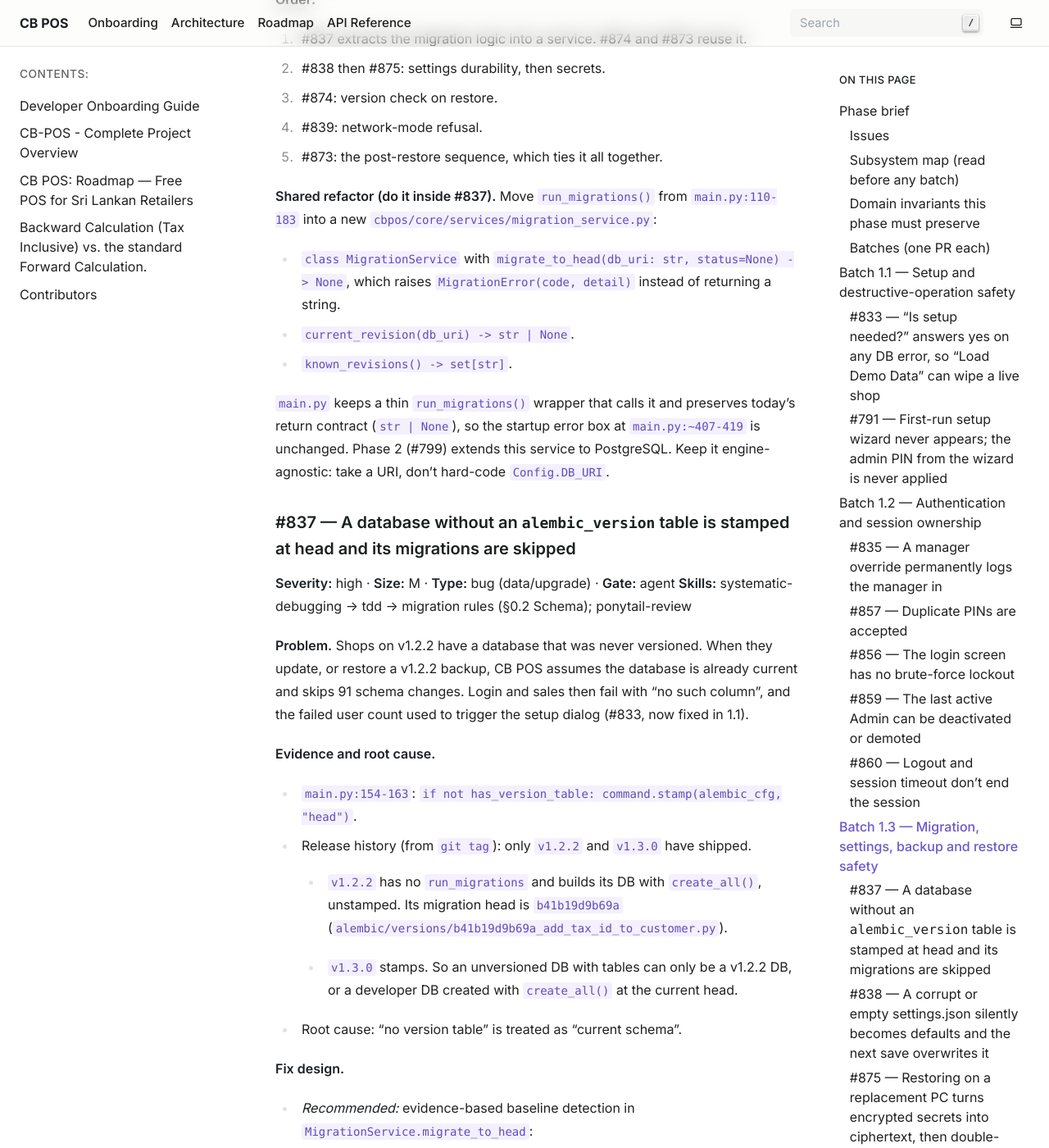
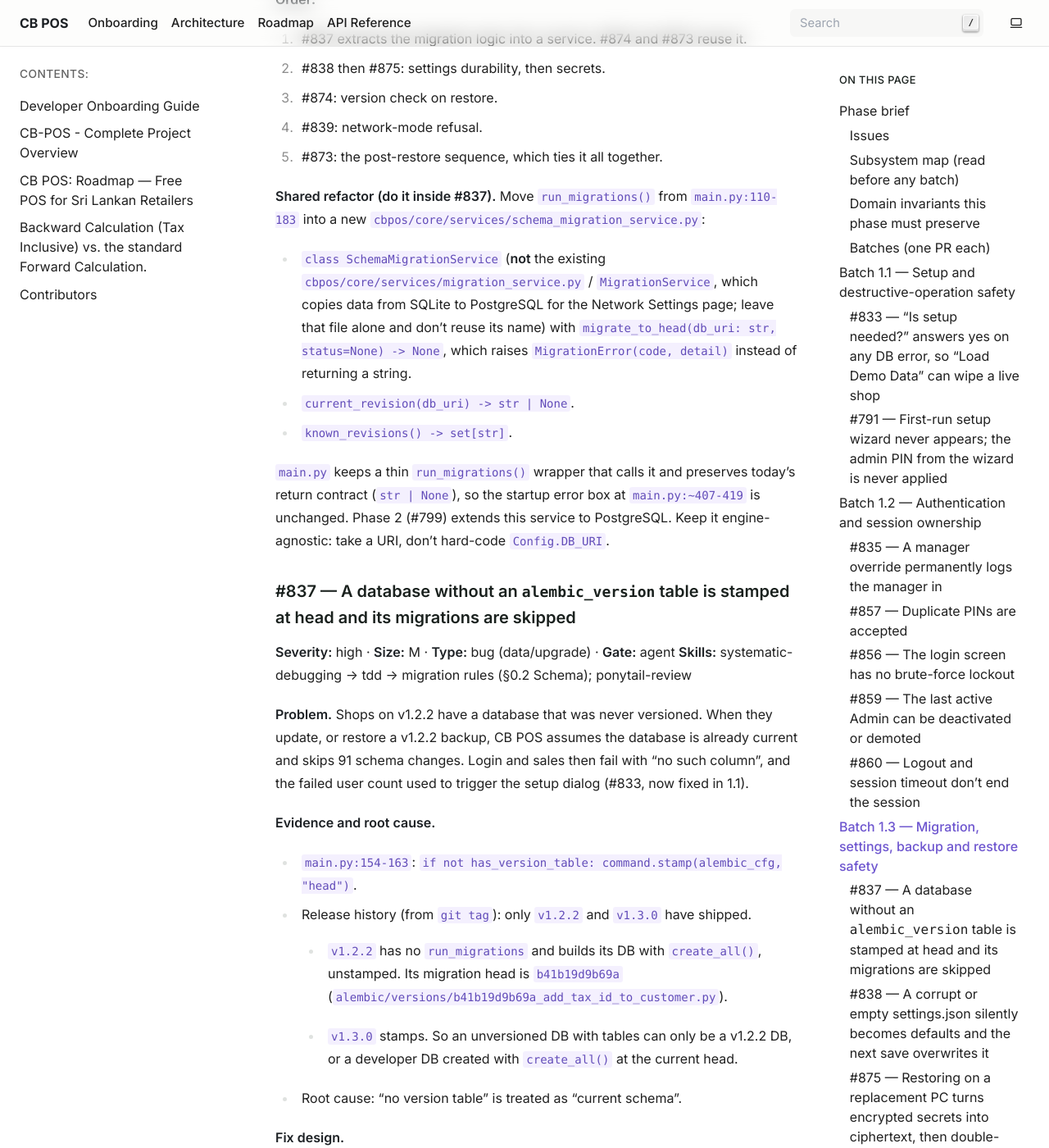
Before and after one commit to HMAHD/CB-POS, a Sphinx documentation site: the page built from docs/remediation/phases/phase-01-safety-auth-recovery.md, in a window 1280 px wide and 1400 px high, scrolled down 36196 px. Shown: the whole window at 82% size. Built offline with Sphinx 7.4.7, drawn with Linux system fonts in a browser that asks for light colours; pages that are not in the unit, such as notebooks, are missing from menus; some of the changed text lies outside the part shown.

Commit message:
docs(remediation): phase 1 - avoid clashing with the existing SQLite-to-PG MigrationService

```diff
--- a/docs/remediation/phases/phase-01-safety-auth-recovery.md
+++ b/docs/remediation/phases/phase-01-safety-auth-recovery.md
@@ -694,8 +694,8 @@ The screen still shows the cashier, so nobody notices. The profile dialog has th
 4. #839: network-mode refusal.
 5. #873: the post-restore sequence, which ties it all together.
 
-**Shared refactor (do it inside #837).** Move `run_migrations()` from `main.py:110-183` into a new `cbpos/core/services/migration_service.py`:
-- `class MigrationService` with `migrate_to_head(db_uri: str, status=None) -> None`, which raises `MigrationError(code, detail)` instead of returning a string.
+**Shared refactor (do it inside #837).** Move `run_migrations()` from `main.py:110-183` into a new `cbpos/core/services/schema_migration_service.py`:
+- `class SchemaMigrationService` (**not** the existing `cbpos/core/services/migration_service.py` / `MigrationService`, which copies data from SQLite to PostgreSQL for the Network Settings page; leave that file alone and don't reuse its name) with `migrate_to_head(db_uri: str, status=None) -> None`, which raises `MigrationError(code, detail)` instead of returning a string.
 - `current_revision(db_uri) -> str | None`.
 - `known_revisions() -> set[str]`.
 
@@ -716,7 +716,7 @@ The screen still shows the cashier, so nobody notices. The profile dialog has th
 - Root cause: "no version table" is treated as "current schema".
 
 **Fix design.**
-- *Recommended:* evidence-based baseline detection in `MigrationService.migrate_to_head`:
+- *Recommended:* evidence-based baseline detection in `SchemaMigrationService.migrate_to_head`:
   1. **No tables at all**: `create_all` happens elsewhere, so stamp head. That's today's behaviour for a brand-new DB.
   2. **Tables, no `alembic_version`**: fingerprint the schema.
      - **v1.2.2 fingerprint:** `users` exists **and** lacks the column `failed_login_attempts` **and** `sales` lacks `loyalty_points_earned`. Verify these two columns were added after `b41b19d9b69a`: `git log --diff-filter=A -- alembic/versions` plus a grep for the column names in `alembic/versions/*.py`, and pick 2–3 columns that all come from post-v1.2.2 migrations. On a match, stamp `b41b19d9b69a`, then `upgrade head`.
@@ -731,16 +731,16 @@ The screen still shows the cashier, so nobody notices. The profile dialog has th
 - *Sync/network impact:* none in this batch. PostgreSQL migration is #799.
 
 **Implementation steps.**
-1. Create `migration_service.py` (move the code; keep the Alembic config setup lines `main.py:147-151` identical, including `configure_logger=False`).
+1. Create `schema_migration_service.py` (move the code; keep the Alembic config setup lines `main.py:147-151` identical, including `configure_logger=False`).
 2. Implement the fingerprint branch and the unknown-revision check.
 3. Make `main.py:run_migrations()` a wrapper that translates `MigrationError` into the existing string return. For `newer_version` and `unknown_schema`, the startup box at `main.py:~407-419` must show a translated message:
    - `startup.migration_newer_version` → "This shop's data was saved by a newer version of CB POS. Install the latest CB POS to open it. Your data has not been changed."
    - `startup.migration_unknown_schema` → "CB POS doesn't recognise this database's layout, so it has stopped to keep your data safe. Restore a backup or contact support."
 
    Check how that box builds its text today, and keep the existing key for the generic case.
-4. Add `MigrationService` to the graph (`graphify update .`) and update CLAUDE.md's startup flow line only if needed.
+4. Add `SchemaMigrationService` to the graph (`graphify update .`) and update CLAUDE.md's startup flow line only if needed.
 
-**Tests (write first).** `tests/unit/test_migration_service.py`.
+**Tests (write first).** `tests/unit/test_schema_migration_service.py`.
 - `test_issue_837_unstamped_v122_db_upgrades_to_head`: build a v1.2.2 DB. The most faithful way is to `git show v1.2.2:cbpos/core/models/__init__.py` into a fixture module under `tests/unit/fixtures/models_v122.py` and `create_all` with it into a `tmp_path` SQLite file. After `migrate_to_head`, `compare_metadata(...) == []` and `current_revision == head`.
 - `test_issue_837_empty_db_is_stamped_head`.
 - `test_issue_837_unstamped_current_schema_is_stamped_head`: `Base.metadata.create_all` then migrate gives head, with no error.
@@ -888,7 +888,7 @@ The screen still shows the cashier, so nobody notices. The profile dialog has th
 
 **Fix design.**
 - *Recommended:* in `_validate_database`, after the table check, read `SELECT version_num FROM alembic_version` (if the table exists).
-  - If a revision is **not** in `MigrationService.known_revisions()` (from #837), raise `BackupError("newer_version", <rev>)`.
+  - If a revision is **not** in `SchemaMigrationService.known_revisions()` (from #837), raise `BackupError("newer_version", <rev>)`.
   - If the table is missing, accept it: #837 handles unstamped v1.2.2 DBs on the next start.
   - The restore aborts before the snapshot or any file is touched, because `_validate_database` already runs first (`:254`).
 - *Rejected alternatives:* "Downgrade on restore" isn't possible safely.
@@ -996,7 +996,7 @@ The screen still shows the cashier, so nobody notices. The profile dialog has th
   1. In `restore_backup`, after the files are replaced:
      - `ConfigService.reload()` (new: clear `_settings` and `_fernet`, re-run `load()`, which also runs #875's decode handling for the restored file);
      - then `ConfigService.freeze_writes()` (new: a class flag that makes `save()` log and return without writing until the process exits);
-     - then `MigrationService.migrate_to_head(Config.DB_URI)` (from #837) on the restored DB. If migration raises, put the safety snapshot back: restore it with the same `_replace_database` path, and raise `BackupError("migration_failed")`.
+     - then `SchemaMigrationService.migrate_to_head(Config.DB_URI)` (from #837) on the restored DB. If migration raises, put the safety snapshot back: restore it with the same `_replace_database` path, and raise `BackupError("migration_failed")`.
   2. `restore_backup` returns normally. The UI (`restore_tab.py`) must then **force** a restart:
      - show one information box: "Restore complete. CB POS will now restart.", with only an OK button;
      - then call `restart_application(self.window())` from `cbpos/ui/app_restart.py:29`;
@@ -1012,7 +1012,7 @@ The screen still shows the cashier, so nobody notices. The profile dialog has th
 **Tests (write first).** `tests/unit/test_backup_restore_safety.py`:
 - `test_issue_873_settings_reloaded_after_restore`: the backup's settings have `shop_name="RESTORED SHOP"`. After `restore_backup`, `ConfigService.get("shop_name") == "RESTORED SHOP"`. A later `set("sidebar_collapsed", True)` doesn't change the on-disk `shop_name`, because writes are frozen.
 - `test_issue_873_older_backup_migrated_to_head`: a backup DB stamped at the v1.3.0 head (`b4d6fbce9cf4`, as the issue cites; confirm that revision exists in `alembic/versions`) ends at head after `restore_backup`.
-- `test_issue_873_migration_failure_rolls_back_to_snapshot`: monkeypatch `MigrationService.migrate_to_head` to raise. Then `BackupError("migration_failed")` is raised and the live DB bytes equal the pre-restore bytes.
+- `test_issue_873_migration_failure_rolls_back_to_snapshot`: monkeypatch `SchemaMigrationService.migrate_to_head` to raise. Then `BackupError("migration_failed")` is raised and the live DB bytes equal the pre-restore bytes.
 - `tests/unit/test_app_restart.py`-style test: `restore_tab` calls `restart_application` after a successful restore (mock the service).
 
 **UI/UX spec.**
```
